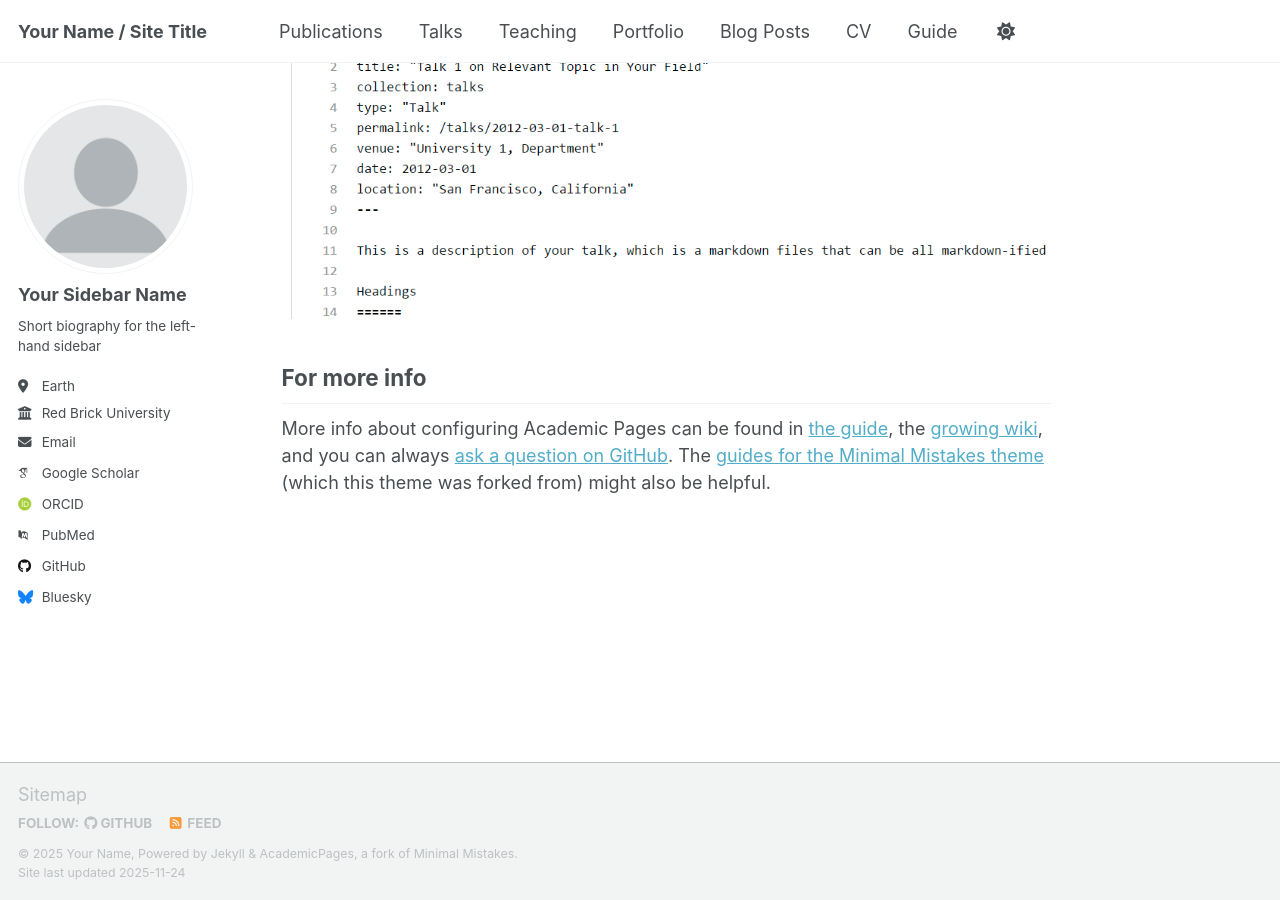
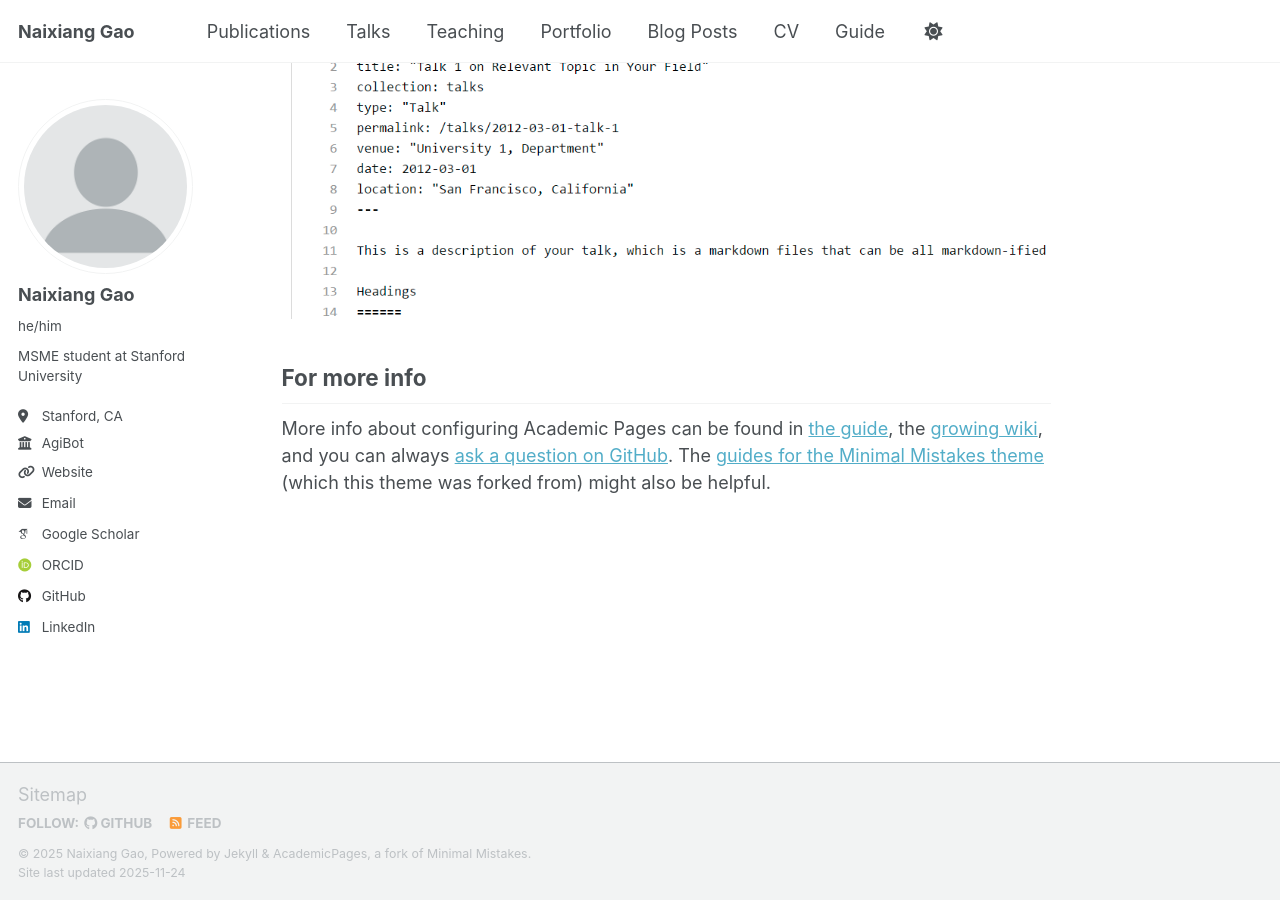
Before and after one commit to N9nGe/N9nGe.github.io, a Jekyll site: the page built from _pages/about.md, in a window 1280 px wide and 900 px high, scrolled down 2880 px. Built offline with Jekyll 4.4.1, drawn with Linux system fonts in a browser that asks for light colours; some web fonts are replaced; a script that is not in the unit is left out.

Commit message:
modify the config

```diff
--- a/_config.yml
+++ b/_config.yml
@@ -9,14 +9,14 @@
 # Basic Site Settings
 locale                   : "en-US"
 site_theme               : "default" # Currently available options are "default", "air"
-title                    : "Your Name / Site Title"
+title                    : "Naixiang Gao"
 title_separator          : "-"
-name                     : &name "Your Name"
-description              : &description "Your Name's academic portfolio"   # Update this with a general description of your site, this is the default if not overridden by a page
-url                      : https://academicpages.github.io # The base hostname & protocol for your site e.g. "https://[your GitHub username].github.io",
+name                     : &name "Naixiang Gao"
+description              : &description "Naixiang Gao's academic portfolio"   # Update this with a general description of your site, this is the default if not overridden by a page
+url                      : https://N9nGe.github.io # The base hostname & protocol for your site e.g. "https://[your GitHub username].github.io",
                                                            # or if you already have some other page hosted on Github then use "https://[your GitHub username].github.io/[Your Repo Name]"
 baseurl                  : "" # the subpath of your site, e.g. "/blog"
-repository               : "academicpages/academicpages.github.io"
+repository               : "N9nGe/N9nGe.github.io"
 
 # Site Author - The following control what appear as part of the author content on the side bar.
 #               If a field is blank the icon and link will not appear, otherwise it will be shown.
@@ -24,23 +24,23 @@ repository               : "academicpages/academicpages.github.io"
 author:
   # Biographic information
   avatar           : "profile.png"
-  name             : "Your Sidebar Name"
-  pronouns         : # example: "she/her"
-  bio              : "Short biography for the left-hand sidebar"
-  location         : "Earth"
-  employer         : "Red Brick University"
-  uri              : # URL
-  email            : "none@example.org"
+  name             : "Naixiang Gao"
+  pronouns         : "he/him"
+  bio              : "MSME student at Stanford University"
+  location         : "Stanford, CA"
+  employer         : "AgiBot"
+  uri              : "https://N9nGe.github.io"
+  email            : "n9nexiang@gmail.com"
 
   # Academic websites
   academia         : # URL
   arxiv            : # URL - Update with the correct link to your profile
-  googlescholar    : "https://scholar.google.com/citations?user=PS_CX0AAAAAJ"
+  googlescholar    : "https://scholar.google.com/citations?user=loi95BwAAAAJ"
   inspire-hep      : # URL
   impactstory      : # URL
-  orcid            : "https://orcid.org/yourorcidurl"
+  orcid            : "https://orcid.org/0000-0003-3208-5849"
   semantic         : # URL
-  pubmed           : "https://www.ncbi.nlm.nih.gov/pubmed/?term=john+snow"
+  pubmed           : # URL
   researchgate     : # URL
   scopus           : # URL
 
@@ -48,13 +48,13 @@ author:
   bitbucket        : # Username - Update with your username on the site
   codepen          : # Username
   dribbble         : # Username
-  github           : "academicpages"
+  github           : "N9nGe"
   kaggle           : # Username
   stackoverflow    : # User number or user number and name (i.e., use "1" or "1/jeff-atwood")
 
   # Social media
   artstation       : # Username
-  bluesky          : "bsky.app" # Replace this with you Bluesky username
+  bluesky          : # Replace this with you Bluesky username
   facebook         : # Username
   flickr           : # Username
   foursquare       : # Username
@@ -63,7 +63,7 @@ author:
   keybase          : # Username
   instagram        : # Username
   lastfm           : # Username
-  linkedin         : # Username
+  linkedin         : "naixiang-gao-n9nge"
   mastodon         : # URL
   medium           : # URL
   pinterest        : # Username
```
